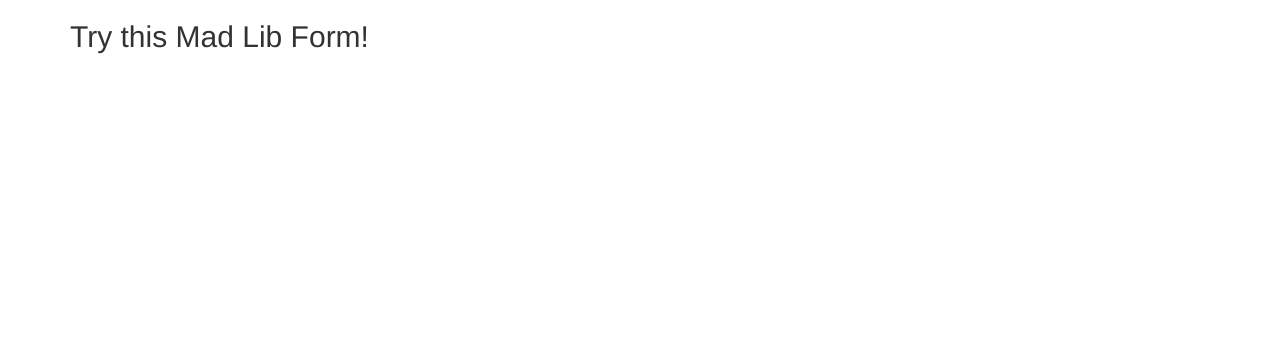
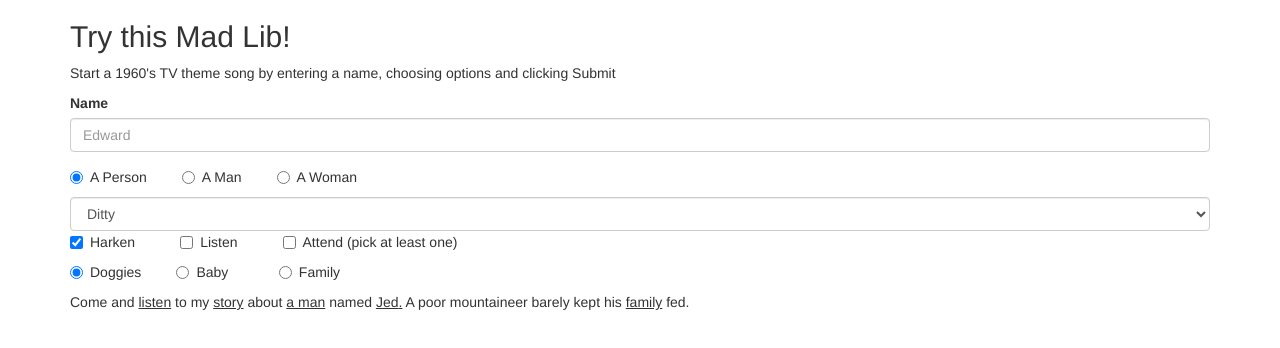
Before and after one commit to bseaver/madlib-form, a plain HTML site: page index.html in a window 1280 px wide. Drawn offline with Linux system fonts and the light colour scheme.

Commit message:
remove test code from scripts.js and add content to index.html

```diff
--- a/index.html
+++ b/index.html
@@ -10,7 +10,83 @@
 
   <body>
     <div class="container">
-      <h2>Try this Mad Lib Form!</h2>
+      <h2>Try this Mad Lib!</h2>
+      <p>Start a 1960's TV theme song by entering a name, choosing options and clicking Submit</p>
+
+        <form id="madForm">
+          <!-- Get Name -->
+          <div class="form-group">
+            <label for="inputName">Name</label>
+            <input type="text" class="form-control" id="inputName" placeholder="Edward">
+          </div>
+
+          <!-- Choose Person Type -->
+          <div class="radio">
+            <label>
+              <input type="radio" name="optionsPerson" id="radioPerson" value ="a person" checked>
+              A Person &nbsp; &nbsp; &nbsp; &nbsp;
+            </label>
+            <label>
+              <input type="radio" name="optionsPerson" id="radioMan" value ="a man">
+              A Man &nbsp; &nbsp; &nbsp; &nbsp;
+            </label>
+            <label>
+              <input type="radio" name="optionsPerson" id="radioWoman" value ="a woman">
+              A Woman
+            </label>
+          </div>
+
+          <!-- Story Select -->
+          <select class="form-control">
+            <option>Ditty</option>
+            <option>Story</option>
+            <option>Shaggy Dog\s Tale</option>
+          </select>
+
+          <!-- Choose one or more ways to listen -->
+          <label class="checkbox-inline">
+            <input type="checkbox" id="checkboxHarken" value="harken" checked>
+            Harken &nbsp; &nbsp; &nbsp; &nbsp;
+          </label>
+          <label class="checkbox-inline">
+            <input type="checkbox" id="checkboxListen" value="listen">
+            Listen &nbsp; &nbsp; &nbsp; &nbsp;
+          </label>
+          <label class="checkbox-inline">
+            <input type="checkbox" id="checkboxAttend" value="attend">Attend (pick at least one)
+          </label>
+
+          <!-- Choose What got Fed -->
+          <div class="radio">
+            <label>
+              <input type="radio" name="optionsFed" id="radioDoggies" value ="doggies" checked>
+              Doggies &nbsp; &nbsp; &nbsp; &nbsp;
+            </label>
+            <label>
+              <input type="radio" name="optionsFed" id="radioBaby" value ="baby">
+              Baby &nbsp; &nbsp; &nbsp; &nbsp; &nbsp; &nbsp;
+            </label>
+            <label>
+              <input type="radio" name="optionsFed" id="radioFamily" value ="family">
+              Family
+            </label>
+          </div>
+
+        </form>
+
+        <p id="themeSong">
+          Come and
+          <u><span id="insertListen">listen</span></u>
+          to my
+          <u><span id="insertStory">story</span></u>
+          about
+          <u><span id="insertMan">a man</span></u>
+          named
+          <u><span id="insertName">Jed</span>.</u>
+          A poor mountaineer barely kept his
+          <u><span id="insertFamily">family</span></u>
+          fed.
+        </p>
 
     </div>
   </body>
--- a/js/scripts.js
+++ b/js/scripts.js
@@ -1,3 +1,4 @@
 $(document).ready(function() {
-  alert("JavaScript section is running!")
+
+
 }); // End JavaScript
```
